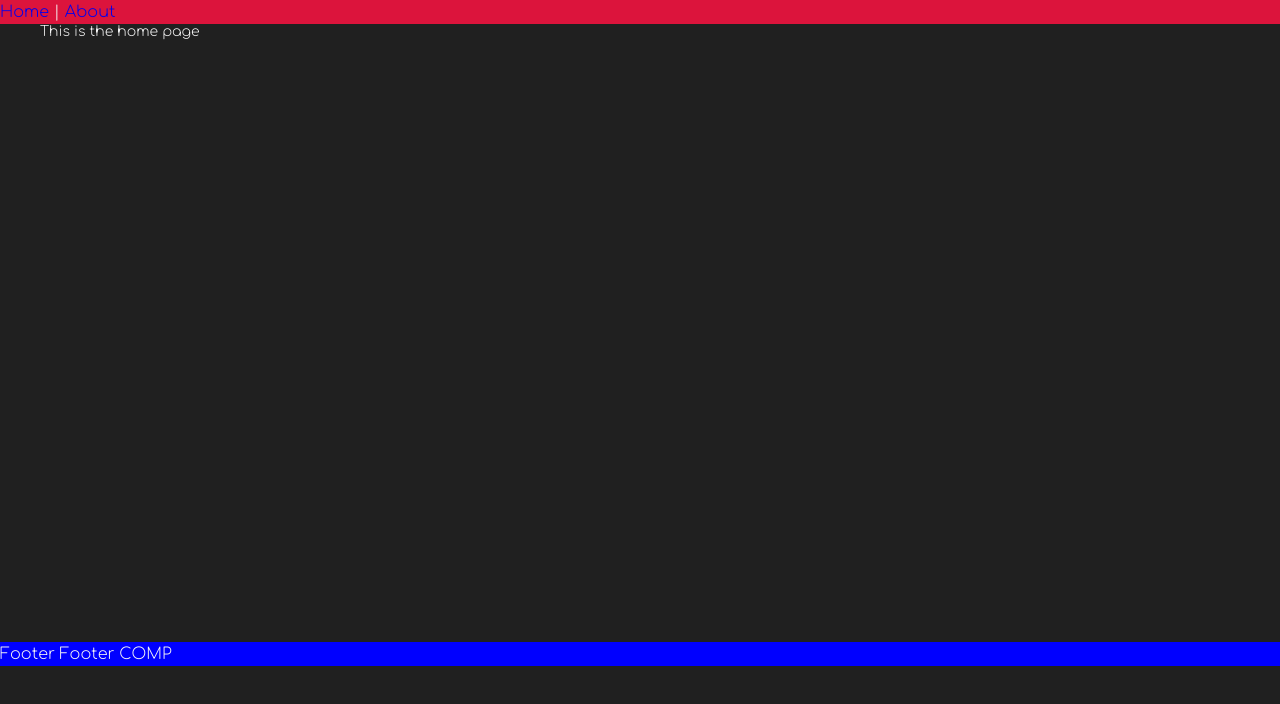
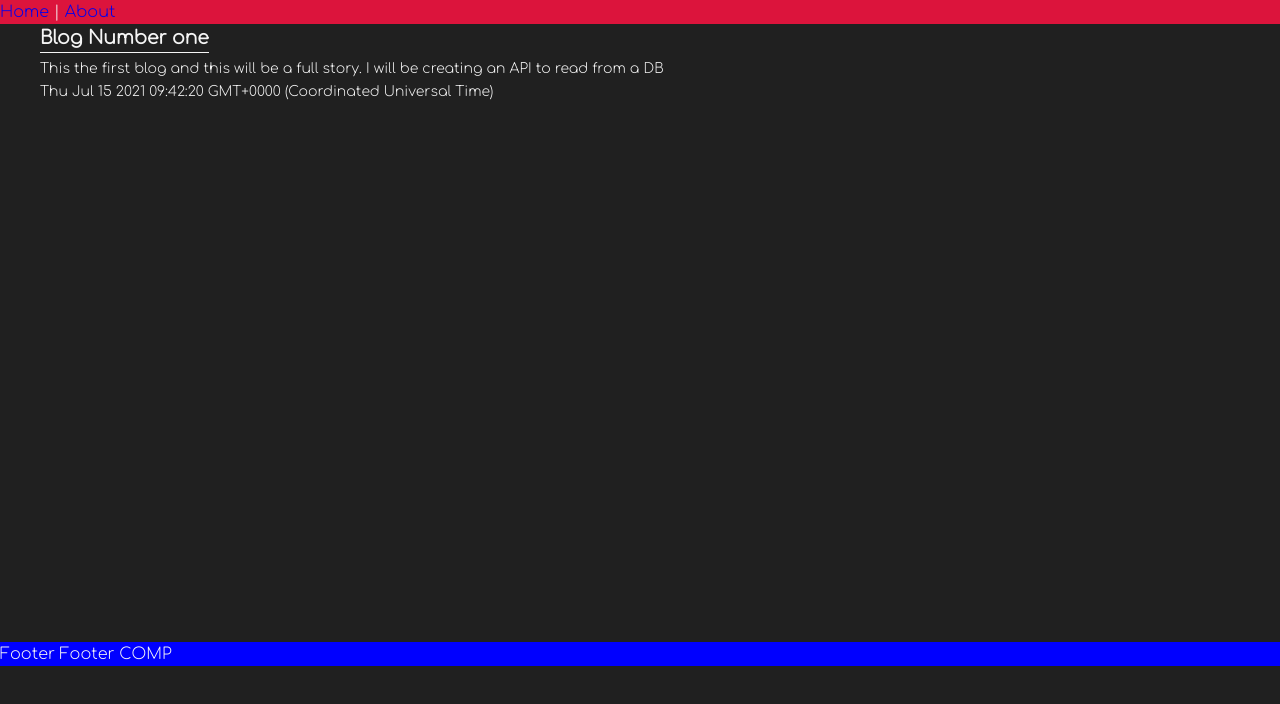
Before and after one commit to MeGallin/vue-blog, a Vue app: page / in a window 1280 px wide. Shown: the top 704 px of the page. Built offline with nearby package versions, Linux system fonts and the light colour scheme.

Commit message:
ga/blog-page: Page set

```diff
--- a/src/App.css
+++ b/src/App.css
@@ -122,3 +122,13 @@ p {
   text-align: left;
   margin-bottom: 0.4rem;
 }
+
+h1,
+h2,
+h3 {
+  display: inline-block;
+}
+.underline {
+  border-bottom: var(--main-font-colour) 1px solid;
+  margin-bottom: 0.4em;
+}
--- /dev/null
+++ b/src/components/Blog/Blog.vue
@@ -0,0 +1,23 @@
+<template>
+  <section id="blog">
+    <h1 class="underline">{{ title }}</h1>
+    <p>{{ description }}</p>
+    <p>{{ pubDate }}</p>
+  </section>
+</template>
+
+<script>
+export default {
+  data() {
+    return {
+      name: 'Blog',
+      pubDate: new Date(),
+      title: 'Blog Number one',
+      description:
+        'This the first blog and this will be a full story. I will be creating an API to read from a \n DB',
+    };
+  },
+};
+</script>
+
+<style scoped src="./Blog.css"></style>
--- a/src/views/Home/Home.vue
+++ b/src/views/Home/Home.vue
@@ -1,11 +1,12 @@
 <template>
   <section id="home">
-    <p>This is the home page</p>
+    <Blog />
   </section>
 </template>
 
 <script>
 // @ is an alias to /src
+import Blog from '@/components/Blog/Blog';
 
 export default {
   data() {
@@ -13,7 +14,9 @@ export default {
       name: 'Home',
     };
   },
-  components: {},
+  components: {
+    Blog,
+  },
 };
 </script>
 <style scoped src="./Home.css"></style>
```
Also changed, not shown: src/components/Blog/Blog.css (added).
